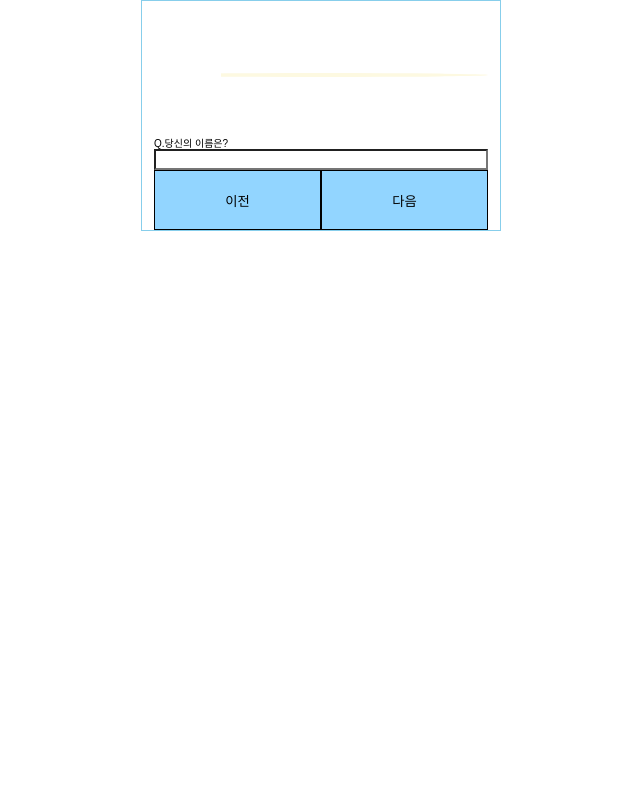
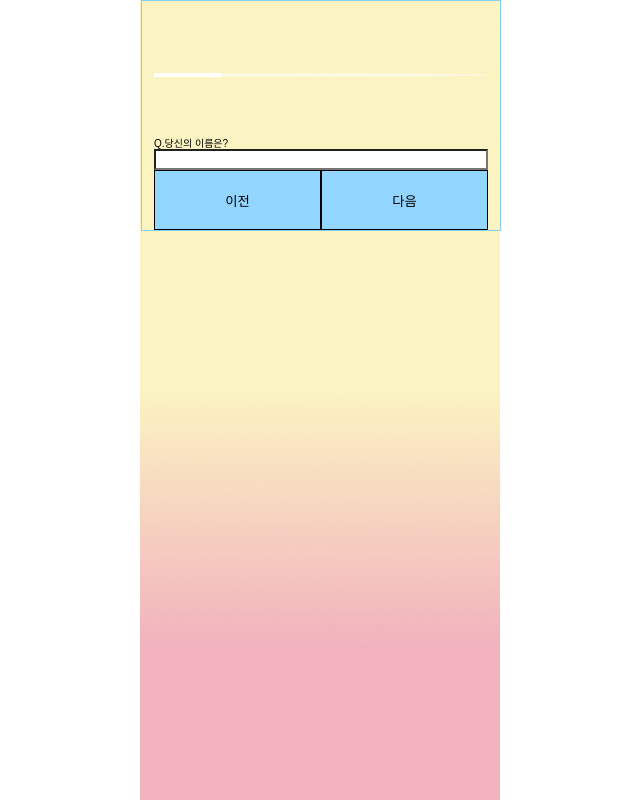
Before and after one commit to 32th-SOPKATHON-TEAM1/Client, a React (Vite) app: page /emotion in a window 1280 px wide. Shown: the whole page, without its empty margins (319-959 px from the left). Built offline with nearby package versions, Linux system fonts and the light colour scheme.

Commit message:
[ feat ] 백그라운드 이미지 삽입

```diff
--- a/src/@pages/emotion.jsx
+++ b/src/@pages/emotion.jsx
@@ -1,13 +1,28 @@
 import React, { useState } from "react";
-import StepRender from "../@components/emotion/StepRenderer"
+import StepRender from "../@components/emotion/StepRenderer";
 import ProgressBar from "../@components/common/progressBar";
+import BackgroundImg from "../assets/image/backgroundImg.png";
+import { styled } from "styled-components";
 
 export default function Emotion() {
   const [step, setStep] = useState(1);
   return (
     <>
-    <ProgressBar step={step} />
-    <StepRender step={step} setStep={setStep} />
+      <ProgressBar step={step} />
+      <StepRender step={step} setStep={setStep} />
+      <Background />
     </>
   );
 }
+
+const Background = styled.div`
+  width: 360px;
+  height: 800px;
+
+  position: absolute;
+  z-index: -1;
+  top: 0;
+  margin-left: -1.4rem;
+
+  background-image: url(${BackgroundImg});
+`;
--- a/src/@pages/landing.jsx
+++ b/src/@pages/landing.jsx
@@ -1,6 +1,5 @@
 import React from "react";
-import ProgressBar from "../@components/common/progressBar";
 
 export default function Landing() {
-  return <ProgressBar step={1} />;
+  return <div>landing</div>;
 }
```
Also changed, not shown: src/assets/image/backgroundImg.png (added), 1 other file (tests, documents, lock files or other folders).
